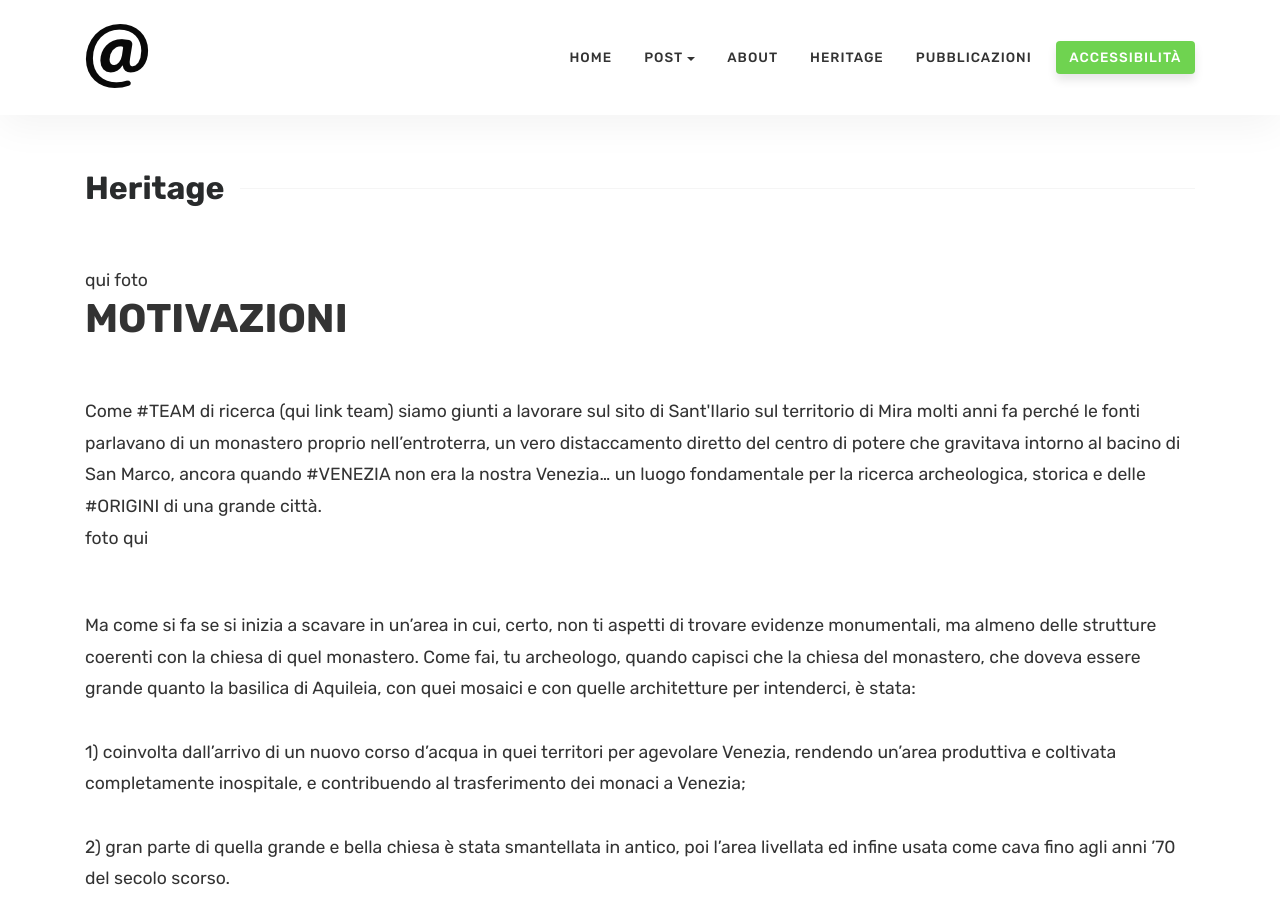
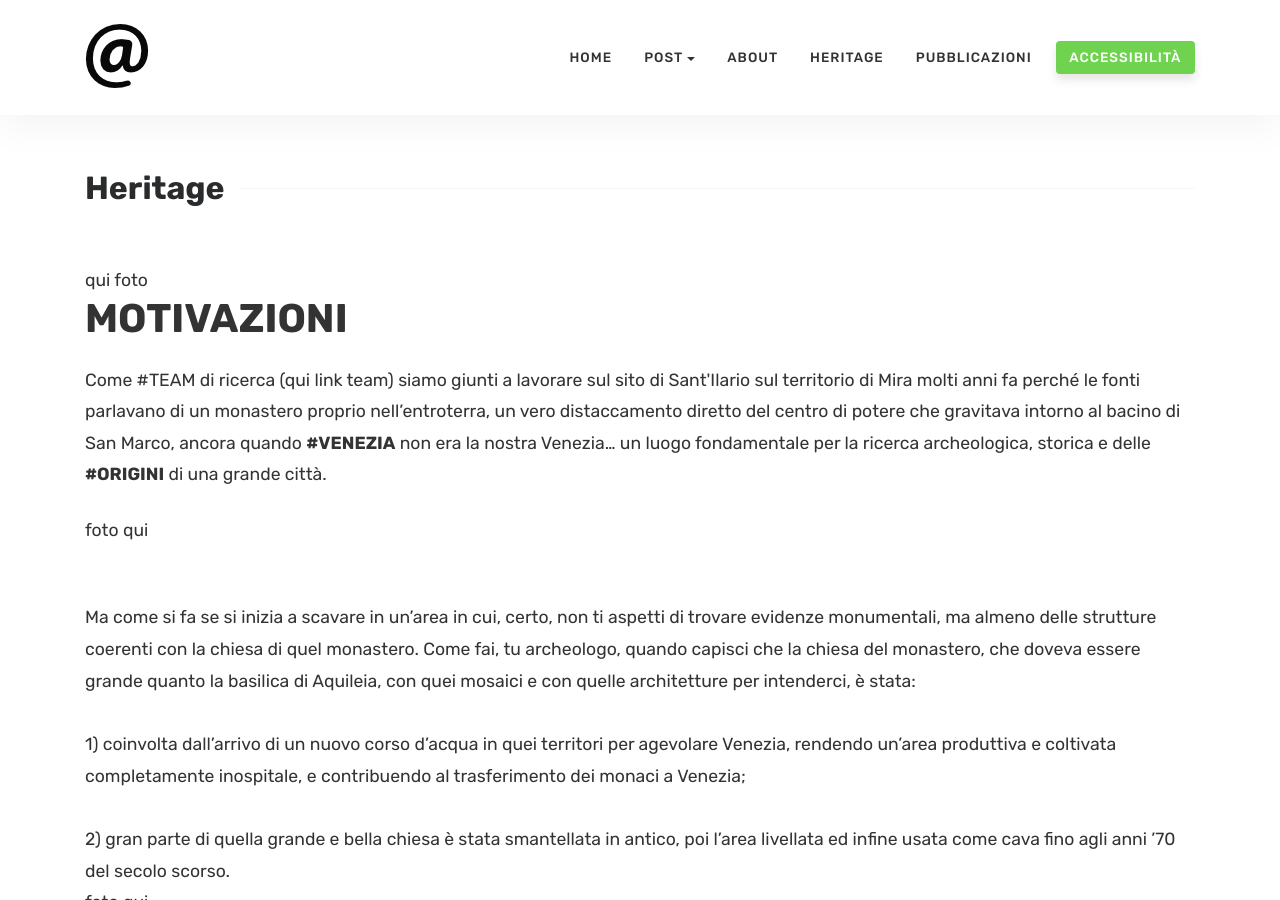
Before and after one commit to valrem93/SantIlarioeilBrenta_test, a Jekyll site: the page built from docs/heritage.html, in a window 1280 px wide and 900 px high. Built offline with Jekyll 4.4.1, drawn with Linux system fonts in a browser that asks for light colours.

Commit message:
Update heritage.html

```diff
--- a/docs/heritage.html
+++ b/docs/heritage.html
@@ -5,9 +5,9 @@ title: Heritage
 <br>qui foto</br>
 
 <h1><b>MOTIVAZIONI</b></h1>
-<br>Come #TEAM di ricerca (qui link team) siamo giunti a lavorare sul sito di Sant'Ilario sul territorio di Mira molti anni fa perché le fonti parlavano di un monastero proprio nell’entroterra,
-un vero distaccamento diretto del centro di potere che gravitava intorno al bacino di San Marco, ancora quando #VENEZIA non era la nostra Venezia… un luogo fondamentale
-per la ricerca archeologica, storica e delle #ORIGINI di una grande città. </br>
+<p>Come #TEAM di ricerca (qui link team) siamo giunti a lavorare sul sito di Sant'Ilario sul territorio di Mira molti anni fa perché le fonti parlavano di un monastero proprio nell’entroterra,
+un vero distaccamento diretto del centro di potere che gravitava intorno al bacino di San Marco, ancora quando <b>#VENEZIA</b> non era la nostra Venezia… un luogo fondamentale
+per la ricerca archeologica, storica e delle <b>#ORIGINI</b> di una grande città. </p>
 
  <p>foto qui </p>
 
```
